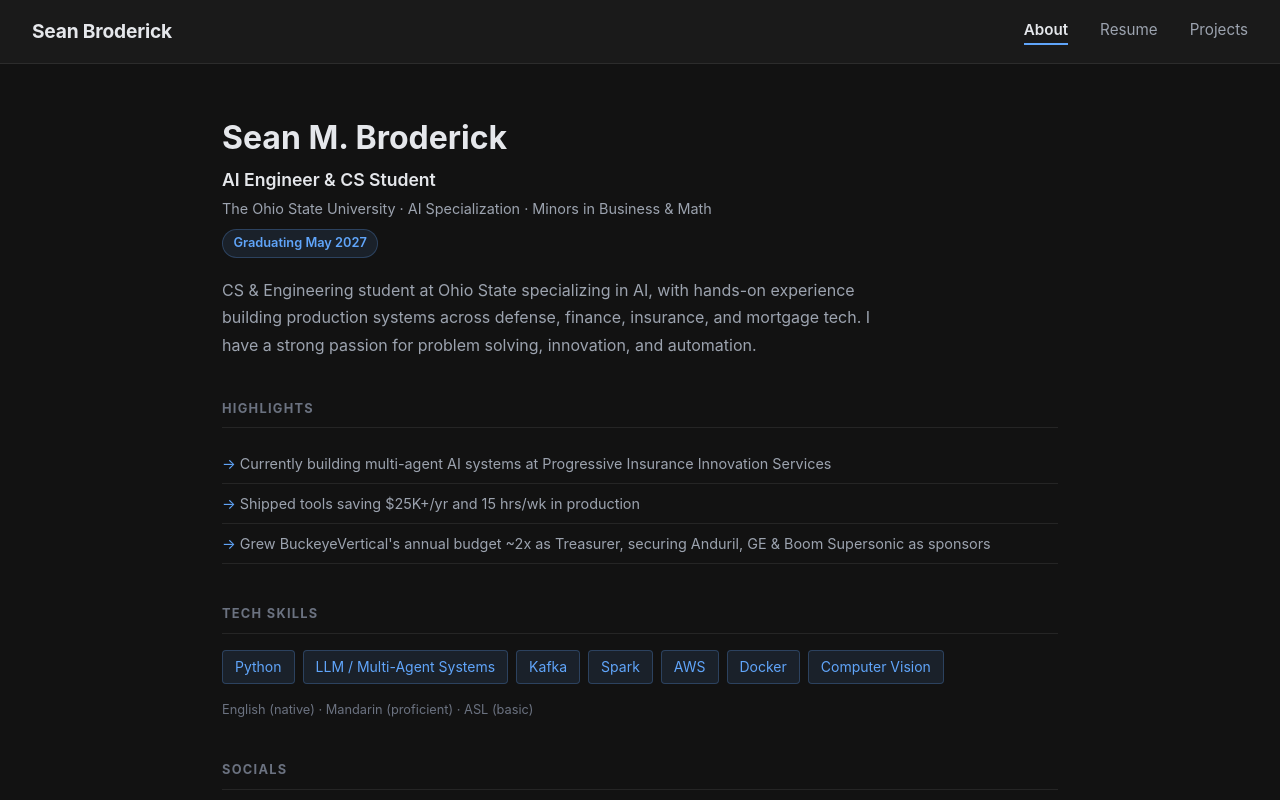
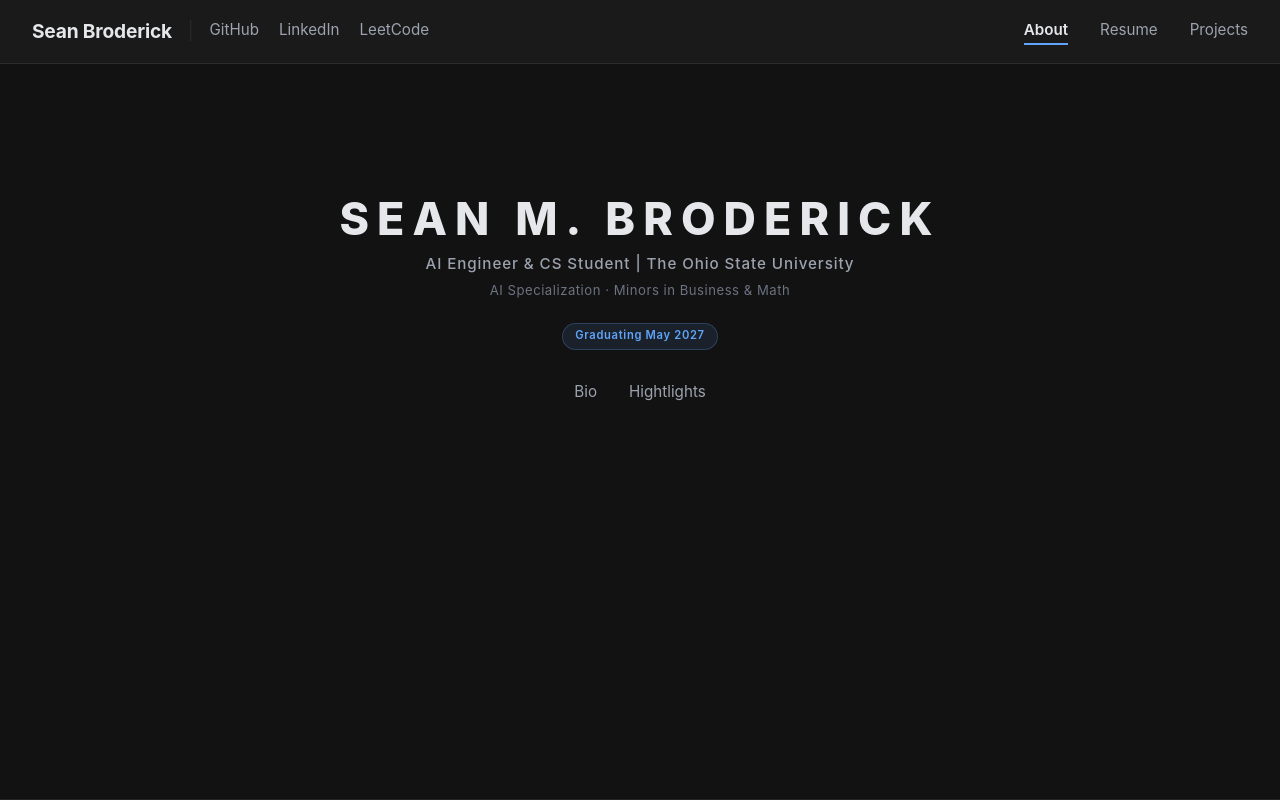
Before and after one commit to seanbrod/sb-portfolio, a Nuxt app in the folder src/: page / in a window 1280 px wide. Shown: the top 800 px of the page. Built offline with nearby package versions, Linux system fonts and the light colour scheme.

Commit message:
init ui design and func complete

```diff
--- a/src/data/about.ts
+++ b/src/data/about.ts
@@ -1,5 +1,5 @@
 export const about = {
-  name: 'Sean M. Broderick',
+  name: 'Sean Broderick',
   title: 'AI Engineer & CS Student',
   subtitle: 'The Ohio State University · AI Specialization · Minors in Business & Math',
 
@@ -8,9 +8,9 @@ export const about = {
   availability: 'Graduating May 2027',
 
   highlights: [
-    'Currently building multi-agent AI systems at Progressive Insurance Innovation Services',
+    'Currently building multi-agent AI systems at Progressive',
     'Shipped tools saving $25K+/yr and 15 hrs/wk in production',
-    'Grew BuckeyeVertical\'s annual budget ~2x as Treasurer, securing Anduril, GE & Boom Supersonic as sponsors',
+    'Grew club\'s annual budget ~2x as Treasurer, securing Anduril, GE & Boom Supersonic as sponsors',
   ],
 
   topSkills: ['Python', 'LLM / Multi-Agent Systems', 'Kafka', 'Spark', 'AWS', 'Docker', 'Computer Vision'],
--- a/src/data/resume.ts
+++ b/src/data/resume.ts
@@ -122,7 +122,7 @@ export const education = [
 
 export const involvement = [
   {
-    role: 'Software Member & Treasurer',
+    role: 'Object Detection Lead & Treasurer',
     organization: 'BuckeyeVertical',
     location: 'Columbus, OH',
     period: 'August 2023 – Present',
--- a/src/layouts/default.vue
+++ b/src/layouts/default.vue
@@ -1,4 +1,6 @@
 <script setup lang="ts">
+import { about } from '~/data/about'
+
 useHead({
   titleTemplate: (title) => title ? `${title} | Sean Broderick` : 'Sean Broderick',
 })
@@ -7,7 +9,20 @@ useHead({
 <template>
   <div class="site">
     <header class="site-header">
-      <NuxtLink to="/" class="brand">Sean Broderick</NuxtLink>
+      <div class="brand-group">
+        <NuxtLink to="/" class="brand">Sean Broderick</NuxtLink>
+        <span class="brand-divider">|</span>
+        <div class="header-social">
+          <a
+            v-for="link in about.links"
+            :key="link.label"
+            :href="link.url"
+            target="_blank"
+            rel="noopener noreferrer"
+            class="social-link"
+          >{{ link.label }}</a>
+        </div>
+      </div>
       <nav class="site-nav">
         <NuxtLink to="/">About</NuxtLink>
         <NuxtLink to="/resume">Resume</NuxtLink>
@@ -40,12 +55,48 @@ useHead({
   border-bottom: 1px solid var(--border);
 }
 
+.brand-group {
+  display: flex;
+  align-items: center;
+  gap: 1rem;
+}
+
 .brand {
   font-size: 1.2rem;
   font-weight: 700;
   text-decoration: none;
   color: var(--text);
   letter-spacing: -0.01em;
+  cursor: default;
+}
+
+.brand-divider {
+  color: var(--border);
+  font-weight: 300;
+  font-size: 1.1rem;
+  user-select: none;
+}
+
+.header-social {
+  display: flex;
+  gap: 1.25rem;
+}
+
+.social-link {
+  text-decoration: none;
+  color: var(--text-muted);
+  font-size: 0.95rem;
+  padding-bottom: 2px;
+  background-image: linear-gradient(var(--accent), var(--accent));
+  background-size: 0% 2px;
+  background-repeat: no-repeat;
+  background-position: left bottom;
+  transition: color 0.2s, background-size 0.25s ease;
+}
+
+.social-link:hover {
+  color: var(--text);
+  background-size: 100% 2px;
 }
 
 .site-nav {
@@ -79,7 +130,7 @@ useHead({
 .site-main {
   flex: 1;
   padding: 2rem;
-  max-width: 900px;
+  max-width: 1400px;
   margin: 0 auto;
   width: 100%;
 }
--- a/src/pages/index.vue
+++ b/src/pages/index.vue
@@ -1,118 +1,248 @@
 <script setup lang="ts">
+import { ref } from 'vue'
 import { about } from '~/data/about'
 
 useSeoMeta({ title: 'About' })
+
+const activeTab = ref<'highlights' | 'bio' | null>(null)
+
+function toggleTab(tab: 'highlights' | 'bio') {
+  activeTab.value = activeTab.value === tab ? null : tab
+}
+
+const subtitleParts = about.subtitle.split(' · ')
+const institution = subtitleParts[0]
+const specialization = subtitleParts.slice(1).join(' · ')
 </script>
 
 <template>
   <div class="about">
-    <section class="intro">
-      <h1>{{ about.name }}</h1>
-      <p class="title">{{ about.title }}</p>
-      <p class="subtitle">{{ about.subtitle }}</p>
-      <p class="availability">{{ about.availability }}</p>
-      <p class="bio">{{ about.bio }}</p>
-    </section>
 
-    <section>
-      <h2>Highlights</h2>
-      <ul class="highlight-list">
-        <li v-for="item in about.highlights" :key="item">{{ item }}</li>
-      </ul>
-    </section>
+    <div class="identity-center">
 
-    <section>
-      <h2>Tech Skills</h2>
-      <ul class="skill-tags">
-        <li v-for="skill in about.topSkills" :key="skill">{{ skill }}</li>
-      </ul>
-      <p class="languages">{{ about.languages.join(' · ') }}</p>
-    </section>
+      <!-- Identity hierarchy -->
+      <h1>SEAN M. BRODERICK</h1>
+      <p class="id-role">{{ about.title }} | {{ institution }}</p>
+      <p class="id-meta">{{ specialization }}</p>
+      <span class="availability">{{ about.availability }}</span>
 
-    <section class="socials-section">
-      <h2>Socials</h2>
-      <div class="socials">
-        <a
-          v-for="link in about.links"
-          :key="link.label"
-          :href="link.url"
-          target="_blank"
-          rel="noopener noreferrer"
-        >{{ link.label }}</a>
+      <!-- Horizontal tab switcher: closed by default, toggleable -->
+      <nav class="tab-nav">
+        <button
+          class="tab-link"
+          :class="{ active: activeTab === 'bio' }"
+          @click="toggleTab('bio')"
+        >
+          Bio
+        </button>
+        <button
+          class="tab-link"
+          :class="{ active: activeTab === 'highlights' }"
+          @click="toggleTab('highlights')"
+        >
+          Hightlights
+        </button>
+      </nav>
+
+      <!-- Shared content container — empty when no tab is active -->
+      <div class="tab-content-area">
+        <Transition name="tab-fade" mode="out-in">
+          <div v-if="activeTab === 'highlights'" key="highlights" class="tab-panel">
+            <ul class="highlight-list">
+              <li v-for="item in about.highlights" :key="item">{{ item }}</li>
+            </ul>
+            <div class="skill-tags">
+              <span v-for="skill in about.topSkills" :key="skill">{{ skill }}</span>
+            </div>
+          </div>
+          <div v-else-if="activeTab === 'bio'" key="bio" class="tab-panel">
+            <p class="bio">{{ about.bio }}</p>
+          </div>
+        </Transition>
       </div>
-    </section>
+
+    </div>
   </div>
 </template>
 
 <style scoped>
-.about { padding: 1rem 0; }
+/* ── Full-screen canvas ───────────────────────────── */
+.about {
+  position: fixed;
+  top: 4rem;
+  left: 0;
+  right: 0;
+  bottom: 0;
+  overflow: hidden;
+  background: var(--bg);
+  border-bottom: 1px solid var(--border);
+}
 
-h1 { font-size: 2rem; margin: 0 0 0.2rem; color: var(--text); }
-.title { font-size: 1.1rem; font-weight: 600; color: var(--text); margin: 0 0 0.15rem; }
-.subtitle { font-size: 0.9rem; color: var(--text-muted); margin: 0 0 0.6rem; }
+/* ── Center identity column ───────────────────────── */
+.identity-center {
+  position: absolute;
+  top: 18%;
+  left: 50%;
+  transform: translateX(-50%);
+  text-align: center;
+  z-index: 1;
+  width: min(640px, 90vw);
+}
+
+h1 {
+  font-size: clamp(1.8rem, 3.5vw, 3.25rem);
+  font-weight: 800;
+  letter-spacing: 0.18em;
+  text-transform: uppercase;
+  color: var(--text);
+  margin: 0 0 0.55rem;
+  line-height: 1.05;
+  white-space: nowrap;
+}
+
+.id-role {
+  font-size: clamp(0.8rem, 1.3vw, 0.95rem);
+  font-weight: 500;
+  color: var(--text-muted);
+  margin: 0 0 0.25rem;
+  letter-spacing: 0.06em;
+}
+
+.id-meta {
+  font-size: clamp(0.72rem, 1.1vw, 0.82rem);
+  color: var(--text-faint);
+  margin: 0 0 1.25rem;
+  letter-spacing: 0.04em;
+}
+
 .availability {
   display: inline-block;
-  font-size: 0.8rem;
+  font-size: 0.7rem;
   font-weight: 600;
   color: var(--accent);
   background: rgba(96, 165, 250, 0.1);
   border: 1px solid rgba(96, 165, 250, 0.25);
   border-radius: 20px;
-  padding: 0.2rem 0.65rem;
-  margin: 0 0 1.2rem;
-}
-.bio { font-size: 1rem; line-height: 1.7; max-width: 680px; color: var(--text-muted); margin: 0; }
-
-section { margin-bottom: 2.5rem; }
-
-h2 {
-  font-size: 0.8rem;
-  text-transform: uppercase;
-  letter-spacing: 0.1em;
-  color: var(--text-faint);
-  border-bottom: 1px solid var(--border);
-  padding-bottom: 0.5rem;
-  margin-bottom: 1rem;
+  padding: 0.2rem 0.75rem;
+  letter-spacing: 0.06em;
 }
 
-.highlight-list { list-style: none; padding: 0; margin: 0; }
-.highlight-list li {
-  padding: 0.5rem 0;
-  border-bottom: 1px solid var(--border);
-  font-size: 0.9rem;
-  color: var(--text-muted);
-}
-.highlight-list li::before {
-  content: '→ ';
-  color: var(--accent);
+/* ── Tab nav: exact mirror of .site-nav ───────────── */
+.tab-nav {
+  display: flex;
+  justify-content: center;
+  gap: 2rem;
+  margin-top: 2rem;
 }
 
-.skill-tags { list-style: none; padding: 0; display: flex; flex-wrap: wrap; gap: 0.5rem; }
-.skill-tags li {
-  padding: 0.3rem 0.75rem;
-  background: rgba(96, 165, 250, 0.1);
-  border: 1px solid rgba(96, 165, 250, 0.25);
-  border-radius: 4px;
-  font-size: 0.875rem;
-  color: var(--accent);
-}
-.languages { margin: 0.75rem 0 0; font-size: 0.8rem; color: var(--text-faint); }
-
-.socials { display: flex; gap: 1.5rem; flex-wrap: wrap; }
-.socials a {
-  color: var(--accent);
-  text-decoration: none;
-  font-size: 0.9rem;
-  font-weight: 600;
-  padding-bottom: 2px;
+.tab-link {
+  background: none;
+  border: none;
+  padding: 0 0 2px;
+  font-family: inherit;
+  cursor: pointer;
+  color: var(--text-muted);
+  font-size: 0.95rem;
   background-image: linear-gradient(var(--accent), var(--accent));
   background-size: 0% 2px;
   background-repeat: no-repeat;
   background-position: left bottom;
   transition: color 0.2s, background-size 0.25s ease;
 }
-.socials a:hover {
+
+.tab-link:hover {
   color: var(--text);
   background-size: 100% 2px;
 }
+
+.tab-link.active {
+  color: var(--text);
+  font-weight: 600;
+  background-size: 100% 2px;
+}
+
+/* ── Content area ─────────────────────────────────── */
+.tab-content-area {
+  margin-top: 1.5rem;
+  text-align: left;
+}
+
+/* ── Fade transition ──────────────────────────────── */
+.tab-fade-enter-active,
+.tab-fade-leave-active {
+  transition: opacity 0.15s ease;
+}
+
+.tab-fade-enter-from,
+.tab-fade-leave-to {
+  opacity: 0;
+}
+
+/* ── Highlights list ──────────────────────────────── */
+.highlight-list {
+  list-style: none;
+  padding: 0;
+  margin: 0 0 0.9rem;
+}
+
+.highlight-list li {
+  font-size: 0.9rem;
+  color: var(--text-muted);
+  line-height: 1.55;
+  padding: 0.3rem 0;
+  border-bottom: 1px solid var(--border);
+}
+
+.highlight-list li::before {
+  content: '→ ';
+  color: var(--accent);
+}
+
+/* ── Skill tags ───────────────────────────────────── */
+.skill-tags {
+  display: flex;
+  flex-wrap: wrap;
+  gap: 0.35rem;
+}
+
+.skill-tags span {
+  font-size: 0.8rem;
+  padding: 0.2rem 0.6rem;
+  background: rgba(96, 165, 250, 0.08);
+  border: 1px solid rgba(96, 165, 250, 0.2);
+  border-radius: 4px;
+  color: var(--accent);
+}
+
+/* ── Bio ──────────────────────────────────────────── */
+.bio {
+  font-size: 0.92rem;
+  line-height: 1.8;
+  color: var(--text-muted);
+  margin: 0;
+}
+
+/* ── Mobile ───────────────────────────────────────── */
+@media (max-width: 768px) {
+  .about {
+    position: static;
+    height: auto;
+    overflow-y: auto;
+    min-height: calc(100vh - 4rem);
+    padding: 1.5rem;
+  }
+
+  .identity-center {
+    position: static;
+    transform: none;
+    width: 100%;
+    padding-top: 1rem;
+  }
+
+  h1 {
+    white-space: normal;
+    font-size: 1.75rem;
+    letter-spacing: 0.1em;
+  }
+}
 </style>
```
